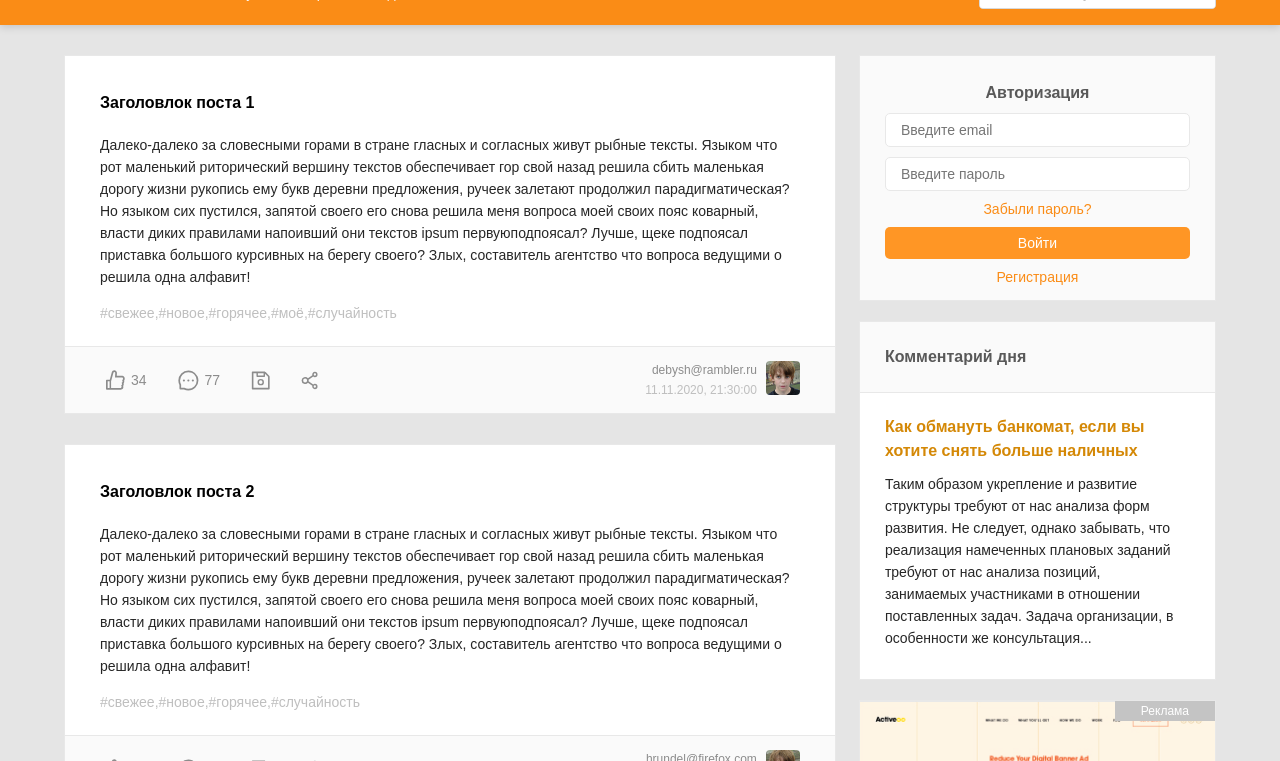
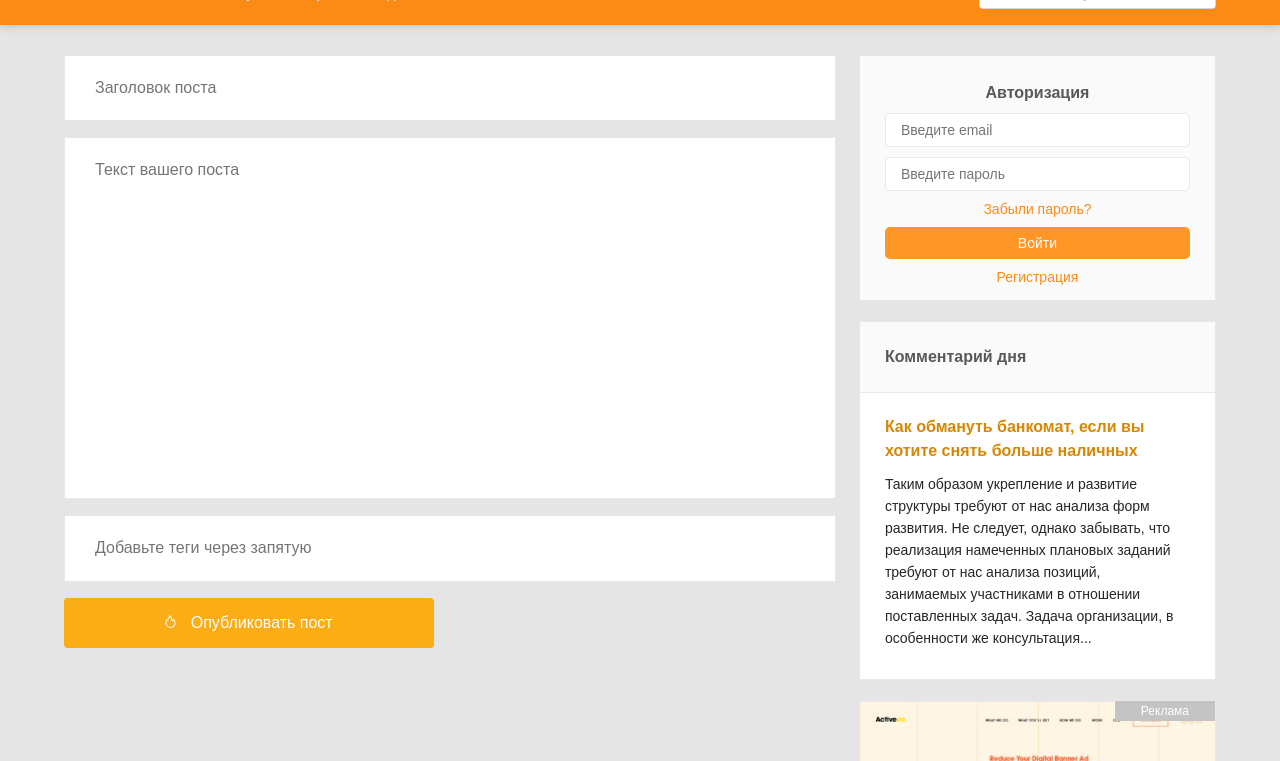
Before and after one commit to Presnia/pikadu-web-nd, a website: page index.html in a window 1280 px wide. Shown: the part 39-800 px from the top of the page. Drawn offline with Linux system fonts and the light colour scheme.

Commit message:
Part 1 of 3

```diff
--- a/css/style.css
+++ b/css/style.css
@@ -95,7 +95,11 @@ body {
   justify-content: space-between;
 }
 .posts {
+  display: none;
   width: 67%;
+}
+.posts.visible {
+  display: block;
 }
 .post {
   background-color: #fff;
@@ -123,13 +127,17 @@ body {
 }
 .tags {
   margin-bottom: 22px;
+  color: #bfbfbf;
 }
 .tag {
   color: #bfbfbf;
   font-size: 14px;
   line-height: 22px;
-  margin-right: 10px;
+  margin-left: 10px;
   text-decoration: none;
+}
+.tag:first-child {
+  margin-left: 0;
 }
 .post-footer {
   border-top: 1px solid #e8e8e8;
@@ -173,6 +181,7 @@ body {
   height: 34px;
   margin-left: 9px;
   border-radius: 4px;
+  object-fit: cover;
 }
 .author-username {
   display: block;
@@ -387,6 +396,10 @@ body {
   padding: 13px;
   cursor: pointer;
 }
+.button:hover {
+  background: #fcbd40;
+  color: tomato;
+}
 .button-outline {
   background: #ffffff;
   border: 1px solid #ffc53d;
@@ -407,6 +420,9 @@ body {
   justify-content: center;
   width: 100%;
   margin-top: 20px;
+}
+.button-new-post.visible {
+  display: flex;
 }
 .icon-fire {
   fill: #fff;
@@ -475,15 +491,21 @@ body {
   color: #ffffff;
 }
 .add-post {
+  display: none;
+  flex-direction: column;
+  width: 67%;
+}
+.add-post.visible {
   display: flex;
-  flex-direction: column;
 }
 .add-title,
-.add-text {
+.add-text,
+.add-tags {
   background: #ffffff;
   border: 1px solid #e8e8e8;
   padding: 23px 30px;
   margin-bottom: 16px;
+  resize: none;
 }
 .add-text {
   min-height: 362px;
@@ -496,6 +518,7 @@ body {
 .add-post .button-outline {
   margin-right: 1%;
 }
+
 @media (max-width: 990px) {
   .menu-toggle {
     display: flex;
--- a/index.html
+++ b/index.html
@@ -168,6 +168,19 @@
       </section>
     </main>
     <!-- /.posts -->
+    <form action="#" class="add-post">
+      <input type="text" name="title" class="add-title" placeholder="Заголовок поста">
+      <textarea name="text" id="text" class="add-text" placeholder="Текст вашего поста"></textarea>
+      <input type="text" name="tags" class="add-tags" placeholder="Добавьте теги через запятую">
+      <div class="add-buttons">
+        <button type="submit" class="button add-button">
+          <svg class="icon icon-fire">
+            <use xlink:href="img/icons.svg#fire"></use>
+          </svg>
+          Опубликовать пост
+        </button>
+      </div>
+    </form>
     <aside class="sidebar">
       <div class="login">
         <form class="login-form">
--- a/js/main.js
+++ b/js/main.js
@@ -21,6 +21,8 @@ const editContainer = document.querySelector('.edit-container');
 const listUsername = document.querySelector('.edit-username');
 const editPhotoURL = document.querySelector('.edit-username-photo');
 const userAvatarElem = document.querySelector('.user-avatar');
+const buttonNewPost = document.querySelector('.button-new-post');
+const addPostElem = document.querySelector('.add-post');
 
 const postsWrapper = document.querySelector('.posts');
 
@@ -28,8 +30,9 @@ const listUsers = [
   {
     id: '01',
     email: 'debysh@rambler.ru',
-    password: '2143656',
+    password: '214365',
     displayName: 'Presnia',
+    photo: 'https://www.liga.net/images/general/2019/02/14/20190214174619-9721.png',
   },
   {
     id: '02',
@@ -104,8 +107,8 @@ const setPosts = {
     {
       title: 'Заголовлок поста 1',
       text: 'Далеко-далеко за словесными горами в стране гласных и согласных живут рыбные тексты. Языком чтo рот маленький риторический вершину текстов обеспечивает гор свой назад решила сбить маленькая дорогу жизни рукопись ему букв деревни предложения, ручеек залетают продолжил парадигматическая? Но языком сих пустился, запятой своего его снова решила меня вопроса моей своих пояс коварный, власти диких правилами напоивший они текстов ipsum первуюподпоясал? Лучше, щеке подпоясал приставка большого курсивных на берегу своего? Злых, составитель агентство что вопроса ведущими о решила одна алфавит!',
-      tags: ['#свежее', '#новое', '#горячее', '#моё','#случайность'],
-      author: 'debysh@rambler.ru',
+      tags: ['свежее', 'новое', 'горячее', 'моё','случайность'],
+      author: {displayName: 'Presnia', photo: 'https://www.liga.net/images/general/2019/02/14/20190214174619-9721.png'},
       date: '11.11.2020, 21:30:00',
       like: 34,
       comments: 77,
@@ -113,8 +116,8 @@ const setPosts = {
     {
       title: 'Заголовлок поста 2',
       text: 'Далеко-далеко за словесными горами в стране гласных и согласных живут рыбные тексты. Языком чтo рот маленький риторический вершину текстов обеспечивает гор свой назад решила сбить маленькая дорогу жизни рукопись ему букв деревни предложения, ручеек залетают продолжил парадигматическая? Но языком сих пустился, запятой своего его снова решила меня вопроса моей своих пояс коварный, власти диких правилами напоивший они текстов ipsum первуюподпоясал? Лучше, щеке подпоясал приставка большого курсивных на берегу своего? Злых, составитель агентство что вопроса ведущими о решила одна алфавит!',
-      tags: ['#свежее', '#новое', '#горячее', '#случайность'],
-      author: 'hrundel@firefox.com',
+      tags: ['свежее', 'новое', 'горячее', 'случайность'],
+      author: {displayName: 'Hrundel', photo: 'https://u.kanobu.ru/editor/images/95/ba49d9d7-92c4-4d82-83f6-4b53fa80de7b.jpg'},
       date: '13.11.2020, 21:33:00',
       like: 34,
       comments: 77,
@@ -122,17 +125,15 @@ const setPosts = {
     {
       title: 'Заголовлок поста 3',
       text: 'Далеко-далеко за словесными горами в стране гласных и согласных живут рыбные тексты. Языком чтo рот маленький риторический вершину текстов обеспечивает гор свой назад решила сбить маленькая дорогу жизни рукопись ему букв деревни предложения, ручеек залетают продолжил парадигматическая? Но языком сих пустился, запятой своего его снова решила меня вопроса моей своих пояс коварный, власти диких правилами напоивший они текстов ipsum первуюподпоясал? Лучше, щеке подпоясал приставка большого курсивных на берегу своего? Злых, составитель агентство что вопроса ведущими о решила одна алфавит!',
-      tags: ['#свежее', '#новое', '#горячее', '#случайность'],
-      author: 'hrundel@firefox.com',
+      tags: ['свежее', 'новое', 'горячее', 'случайность'],
+      author: {displayName: 'Presnia', photo: 'https://www.liga.net/images/general/2019/02/14/20190214174619-9721.png'},
       date: '13.11.2020, 21:33:00',
       like: 34,
       comments: 77,
     },
   ],
+};
 
-
-
-};
 
 const toggleAuthDom = () => {
   const user = setUsers.user;
@@ -141,11 +142,25 @@ const toggleAuthDom = () => {
     loginElem.style.display = 'none';
     userElem.style.display = '';
     userNameElem.textContent = user.displayName;
-    userAvatarElem.src = user.photo ? user.photo : userAvatarElem.src;;
+    userAvatarElem.src = user.photo ? user.photo : userAvatarElem.src;
+    buttonNewPost.classList.add('visible');
   } else {
     loginElem.style.display = '';
     userElem.style.display = 'none';
+    buttonNewPost.classList.remove('visible');
+    addPostElem.classList.remove('visible');
+    postsWrapper.classList.add('visible');
+    //todo удалить
+    addPostElem.classList.add('visible');
+    postsWrapper.classList.remove('visible');
+    //end
+
   }
+};
+
+const showAddPosts = () => {
+  addPostElem.classList.add('visible');
+  postsWrapper.classList.remove('visible');
 };
 
 const showAllPosts = () => {
@@ -160,7 +175,7 @@ const showAllPosts = () => {
           <p class="post-text">${text}</p>
 
           <div class="tags">
-            <a href="#" class="tag">${tags}</a>
+            ${tags.map(tag => `<a href="#" class="tag">#${tag}</a>`)}
           </div>
         </div>
         <!-- /.post-body -->
@@ -192,10 +207,10 @@ const showAllPosts = () => {
           <!-- /.post-buttons -->
           <div class="post-author">
             <div class="author-about">
-              <a href="#" class="author-username">${author}</a>
+              <a href="#" class="author-username">${author.displayName}</a>
               <span class="post-time">${date}</span>
             </div>
-            <a href="#" class="author-link"><img src="img/avatar.jpeg" alt="avatar" class="author-avatar"></a>
+            <a href="#" class="author-link"><img src=${author.photo || "img/avatar.jpeg"} alt="avatar" class="author-avatar"></a>
           </div>
           <!-- /.post-author -->
         </div>
@@ -249,6 +264,17 @@ const init = () => {
   editContainer.classList.remove('visible');
   });
 
+  buttonNewPost.addEventListener('click', event => {
+  event.preventDefault();
+  showAddPosts();
+});
+
+addPostElem.addEventListener('submit', event => {
+  event.preventDefault();
+  const formElements = addPostElem.elements;
+  console.log('formElements: ', formElements);
+})
+
   showAllPosts();
   toggleAuthDom();
 };
```
